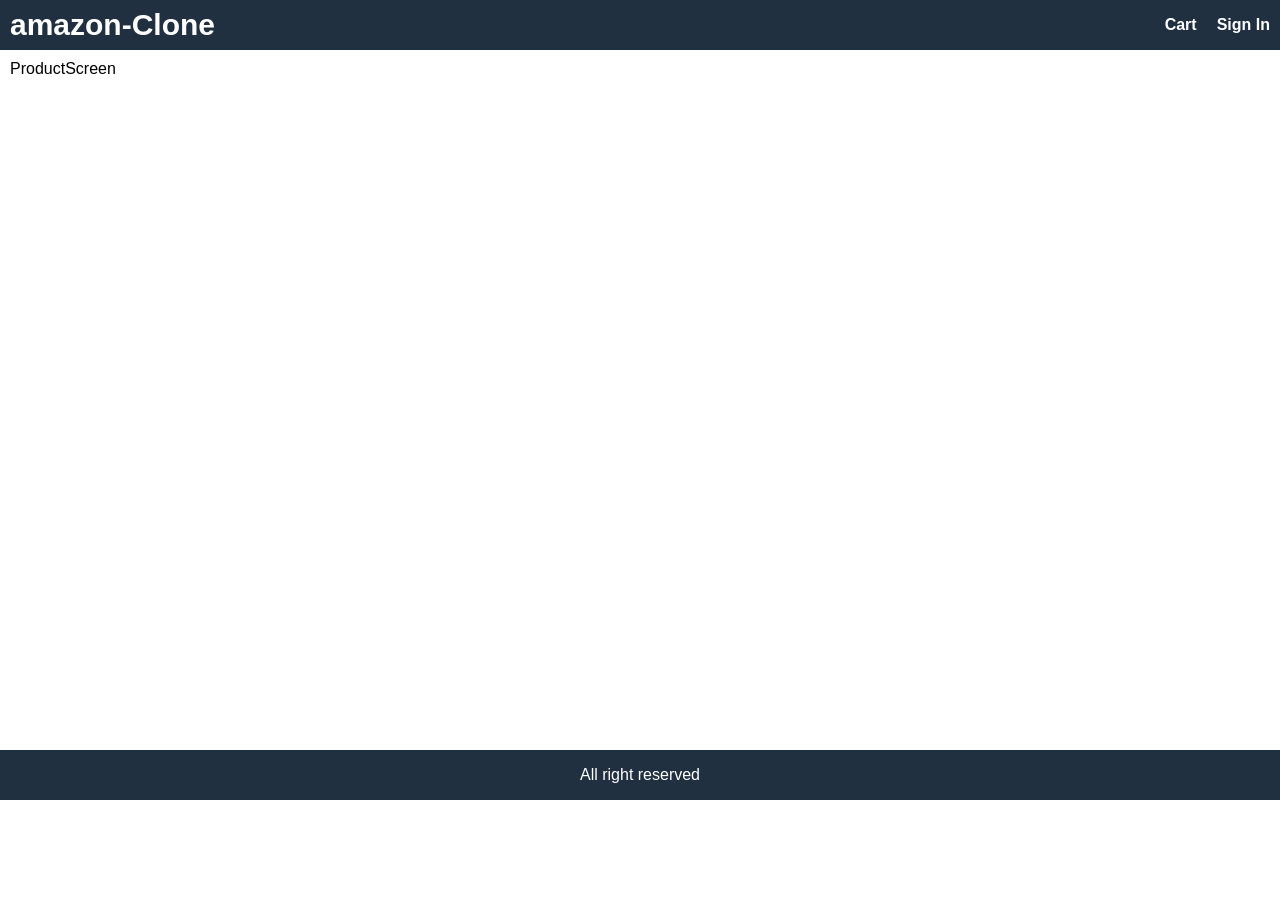
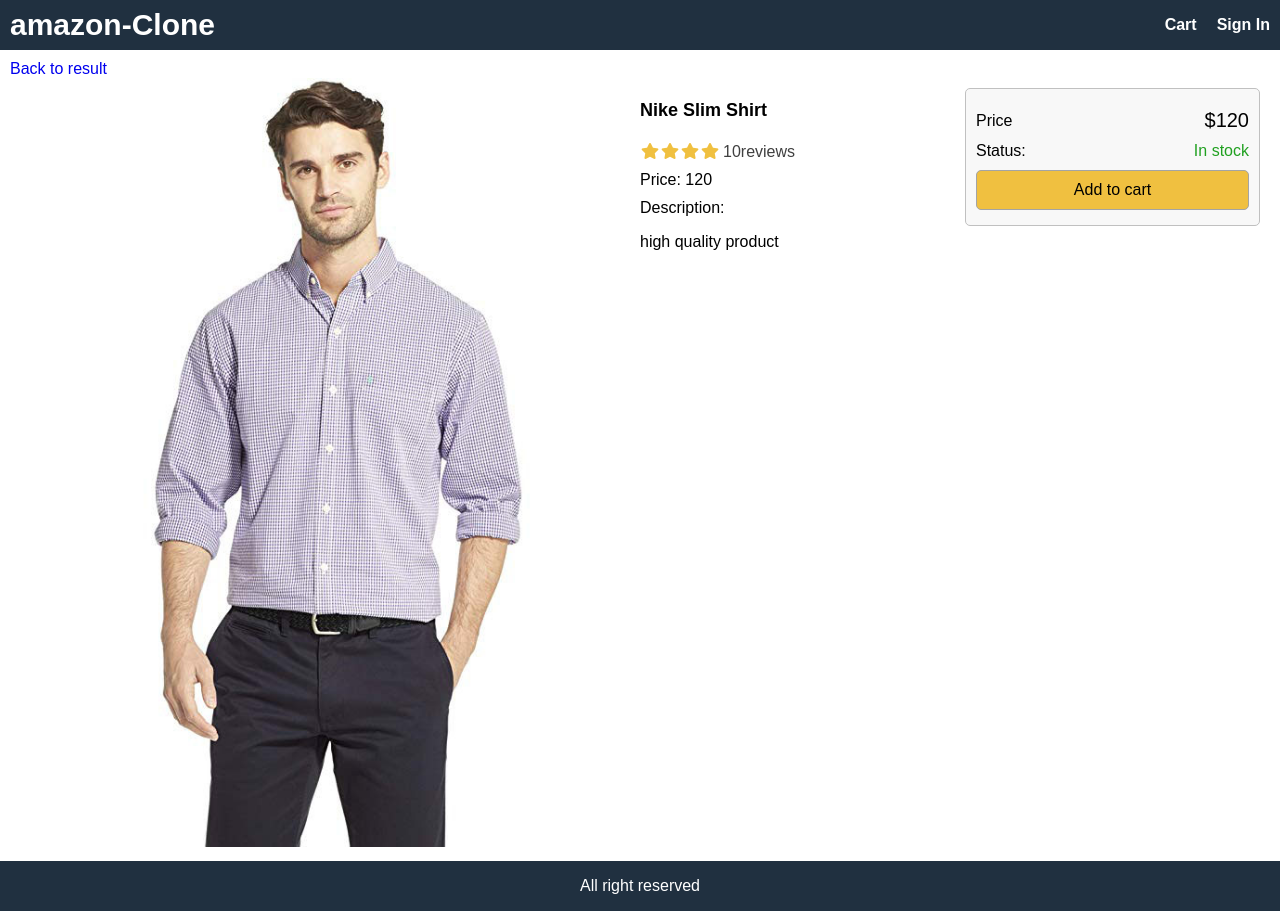
Before and after one commit to slash585/amazon-clone, a React (Create React App) app in the folder frontend/: page /product/1 in a window 1280 px wide. Before the commit the page ends 800 px from the top, so only its background shows below. Built offline with nearby package versions, Linux system fonts and the light colour scheme.

Commit message:
Build a product screen

```diff
--- a/frontend/src/App.js
+++ b/frontend/src/App.js
@@ -19,7 +19,7 @@
         </div>
       </header>
       <main>
-        <Route path="/product/:productId" component={ProductScreen} exact></Route>
+        <Route path="/product/:id" component={ProductScreen} exact></Route>
         <Route path="/" component={HomeScreen} exact></Route>
       </main>
       <footer className="row center">All right reserved</footer>
--- a/frontend/src/index.css
+++ b/frontend/src/index.css
@@ -63,6 +63,40 @@
   color: #ff8000;
 }
 
+ul {
+  padding: 0;
+  margin: 0;
+  list-style: none;
+}
+
+li {
+  margin-top: 1rem;
+}
+
+button {
+  padding: 1rem;
+  border-radius: 0.5rem;
+  border: 0.1rem #a4a4a4 solid;
+  font-size: 1.6rem;
+  font-family: Arial, Helvetica, sans-serif;
+  -webkit-font-smoothing: antialiased;
+  -moz-osx-font-smoothing: grayscale;
+  background-color: #f8f8f8;
+  cursor: pointer;
+}
+
+button:hover {
+  border: 0.1rem #404040 solid;
+}
+
+button.primary {
+  background-color: #f0c040;
+}
+
+button.block {
+  width: 100%;
+}
+
 /* HEADER */
 
 header a {
@@ -87,6 +121,18 @@
   justify-content: center;
 }
 
+.row.top{
+  align-items: flex-start;
+}
+
+.col-1 {
+  flex: 1 1 25rem;
+}
+
+.col-2 {
+  flex: 2 1 50rem;
+}
+
 /* IMAGES */
 
 img {
@@ -95,6 +141,10 @@
 
 img.medium {
   max-width: 29rem;
+  width: 100%;
+}
+
+img.large {
   width: 100%;
 }
 
@@ -129,3 +179,13 @@
 .rating span:last-child {
   color: #404040;
 }
+
+/* ALERT */
+
+.success {
+  color: #20a020;
+}
+
+.error {
+  color: #a02020;
+}
--- a/frontend/src/views/product-screen.js
+++ b/frontend/src/views/product-screen.js
@@ -1,9 +1,63 @@
-import React from 'react'
+import React from "react";
+import { Link } from "react-router-dom";
+import Rating from "../components/Rating";
+import data from "../data";
 
-export default function ProductScreen() {
-    return (
-        <div>
-            ProductScreen
+export default function ProductScreen(props) {
+  const product = data.products.find((x) => x._id === props.match.params.id);
+  if (!product) {
+    return <div> Product Not Found</div>;
+  }
+  return (
+    <div>
+        <Link to='/'>Back to result</Link>
+      <div className="row top">
+        <div className="col-2">
+          <img className="large" src={product.image} alt={product.name}></img>
         </div>
-    )
+        <div className="col-1">
+          <ul>
+            <li>
+              <h1>{product.name}</h1>
+            </li>
+            <li>
+              <Rating rating={product.rating} numReviews={product.numReviews} />
+            </li>
+            <li>Price: {product.price}</li>
+            <li>
+              Description:
+              <p>{product.description}</p>
+            </li>
+          </ul>
+        </div>
+        <div className="col-1">
+          <div className="cart cart-body">
+            <ul>
+              <li>
+                <div className="row">
+                  <div>Price</div>
+                  <div className="price">${product.price}</div>
+                </div>
+              </li>
+              <li>
+                <div className="row">
+                  <div>Status: </div>
+                  <div>
+                    {product.countInStock > 0 ? (
+                      <span className="success">In stock</span>
+                    ) : (
+                      <span className="error">Unavailable</span>
+                    )}
+                  </div>
+                </div>
+              </li>
+              <li>
+                <button className="primary block">Add to cart</button>
+              </li>
+            </ul>
+          </div>
+        </div>
+      </div>
+    </div>
+  );
 }
```
